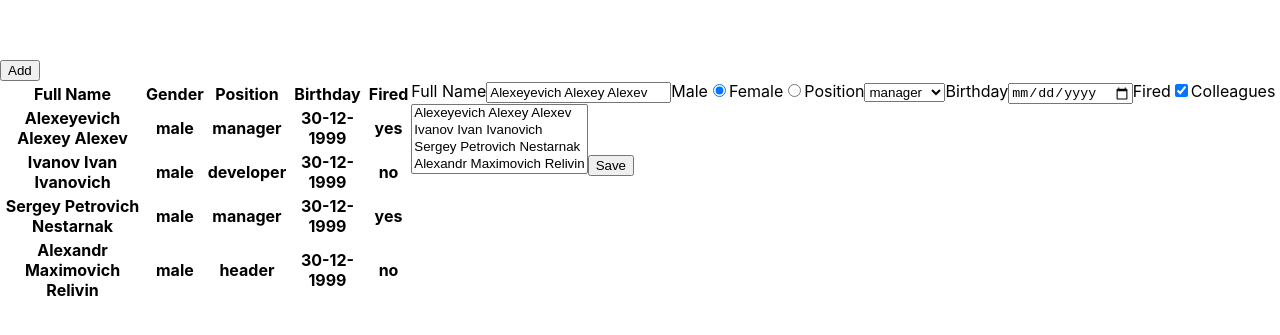
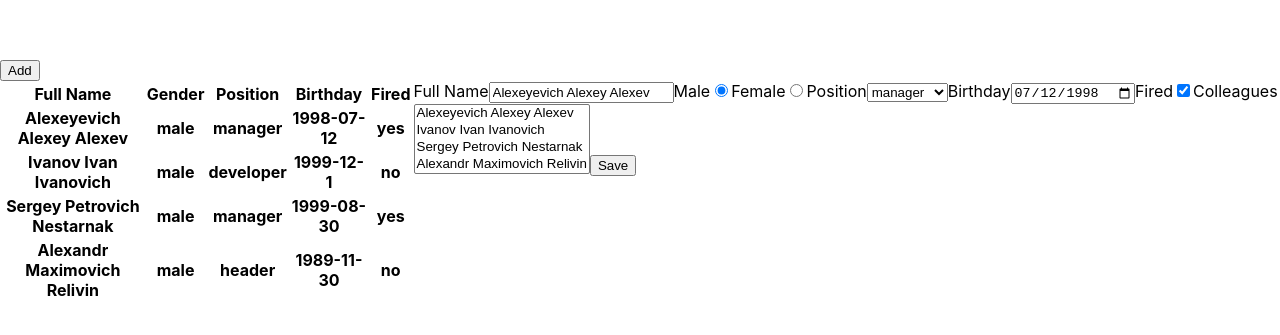
Before and after one commit to matcur/employee-dictionary, a React (Create React App) app: page / in a window 1280 px wide. Shown: the part 219-554 px from the top of the page. Built offline with nearby package versions, Linux system fonts and the light colour scheme.

Commit message:
ref: change initial employee data

```diff
--- a/src/stores/EmployeeStore.ts
+++ b/src/stores/EmployeeStore.ts
@@ -9,7 +9,7 @@ export class EmployeeStore {
       id: 1,
       fullName: 'Alexeyevich Alexey Alexev',
       position: 'manager',
-      birthday: '30-12-1999',
+      birthday: '1998-07-12',
       gender: 'male',
       fired: true,
       colleagues: [],
@@ -18,7 +18,7 @@ export class EmployeeStore {
       id: 2,
       fullName: 'Ivanov Ivan Ivanovich',
       position: 'developer',
-      birthday: '30-12-1999',
+      birthday: '1999-12-1',
       gender: 'male',
       fired: false,
       colleagues: [],
@@ -27,7 +27,7 @@ export class EmployeeStore {
       id: 3,
       fullName: 'Sergey Petrovich Nestarnak',
       position: 'manager',
-      birthday: '30-12-1999',
+      birthday: '1999-08-30',
       gender: 'male',
       fired: true,
       colleagues: [],
@@ -36,7 +36,7 @@ export class EmployeeStore {
       id: 4,
       fullName: 'Alexandr Maximovich Relivin',
       position: 'header',
-      birthday: '30-12-1999',
+      birthday: '1989-11-30',
       gender: 'male',
       fired: false,
       colleagues: [],
```
